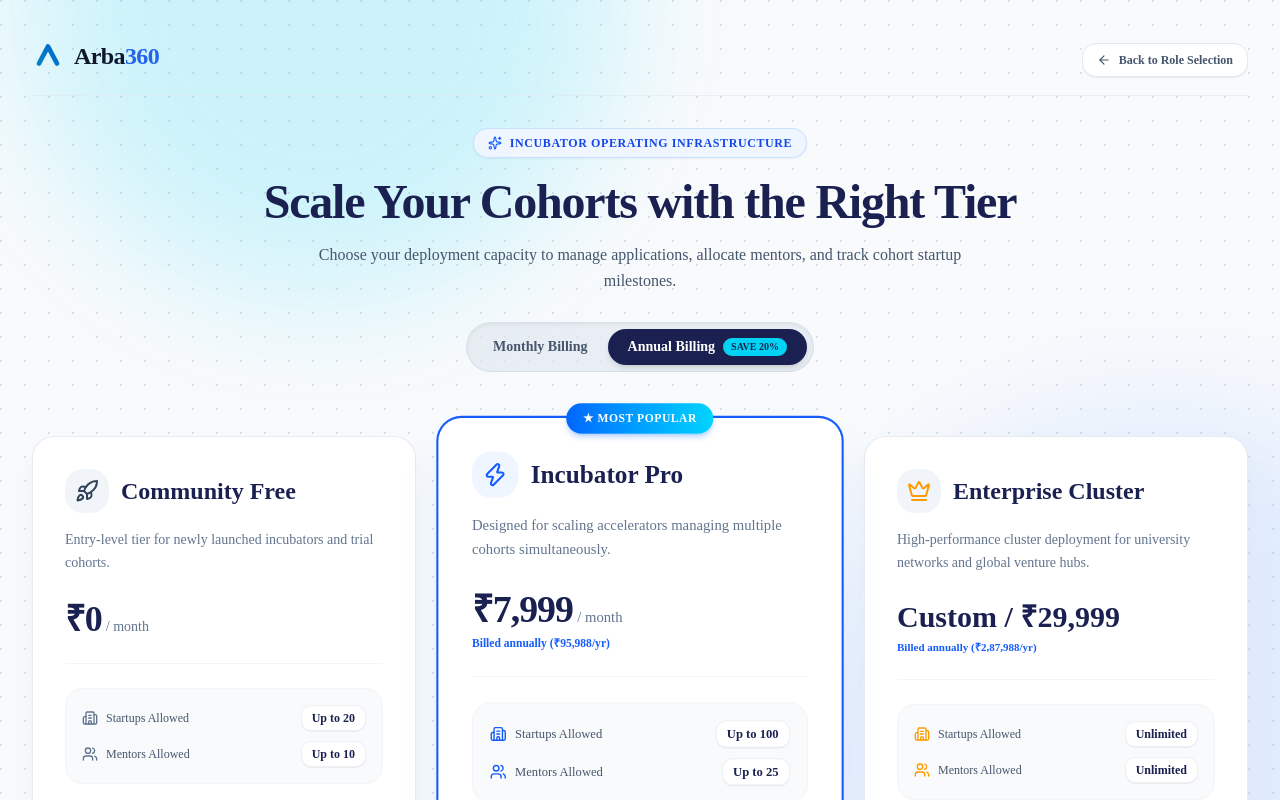
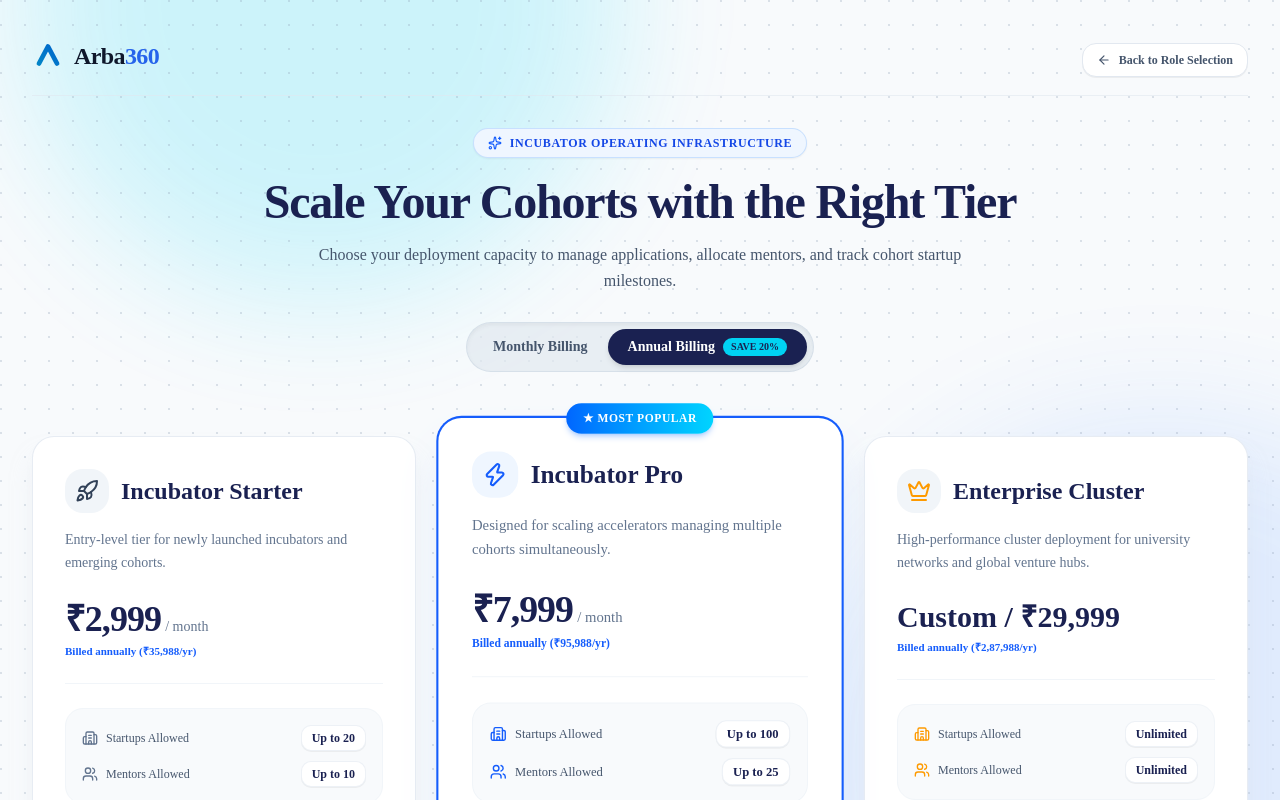
Before and after one commit to connectangels2026/IncubatorPlatform, a Next.js app: page /auth/incubator-plans in a window 1280 px wide. Shown: the top 800 px of the page. Built offline with nearby package versions, Linux system fonts and the light colour scheme; no server answers.

Commit message:
incubator plan updated

```diff
--- a/src/app/auth/incubator-plans/page.tsx
+++ b/src/app/auth/incubator-plans/page.tsx
@@ -38,10 +38,10 @@ interface Plan {
 const plans: Plan[] = [
   {
     id: 'free',
-    name: 'Community Free',
-    description: 'Entry-level tier for newly launched incubators and trial cohorts.',
-    priceMonthly: 0,
-    priceAnnual: 0,
+    name: 'Incubator Starter',
+    description: 'Entry-level tier for newly launched incubators and emerging cohorts.',
+    priceMonthly: 3999,
+    priceAnnual: 2999,
     limits: [
       { label: 'Startups Allowed', value: 'Up to 20', icon: <Building2 className="w-4 h-4 text-slate-500" /> },
       { label: 'Mentors Allowed', value: 'Up to 10', icon: <Users className="w-4 h-4 text-slate-500" /> },
@@ -53,7 +53,7 @@ const plans: Plan[] = [
       'Standard Email Support',
       'Standard Analytics Overview',
     ],
-    ctaText: 'Get Started Free',
+    ctaText: 'Choose Starter Plan',
     ctaStyle: 'outline',
     icon: <Rocket className="w-6 h-6 text-slate-700" />,
   },
@@ -70,7 +70,7 @@ const plans: Plan[] = [
       { label: 'Mentors Allowed', value: 'Up to 25', icon: <Users className="w-4 h-4 text-blue-600" /> },
     ],
     features: [
-      'Everything in Community Free',
+      'Everything in Incubator Starter',
       '1-on-1 Mentorship CRM',
       'CSV Export & Cohort Reports',
       'Demo Day Investor Matching',
--- a/src/app/auth/signup-incubator/page.tsx
+++ b/src/app/auth/signup-incubator/page.tsx
@@ -21,10 +21,10 @@ import { apiClient } from '@/services/apiClient';
 
 const TIER_META: Record<string, { name: string; startups: string; mentors: string; price: string; icon: any; color: string }> = {
   free: {
-    name: 'Community Free',
+    name: 'Incubator Starter',
     startups: 'Up to 20 Startups',
     mentors: 'Up to 10 Mentors',
-    price: '₹0 / mo',
+    price: '₹2,999 / mo (billed annually)',
     icon: Rocket,
     color: 'text-slate-600 bg-slate-100 border-slate-200',
   },
```
